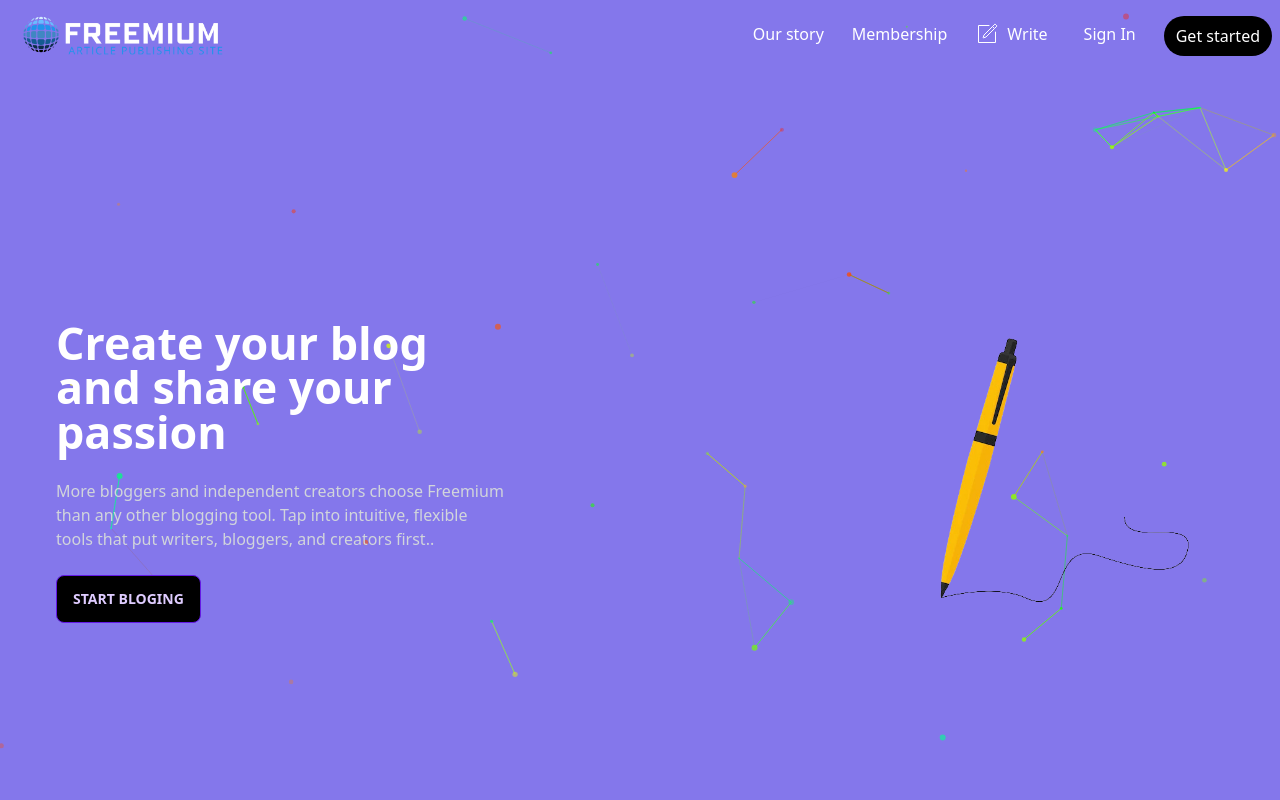
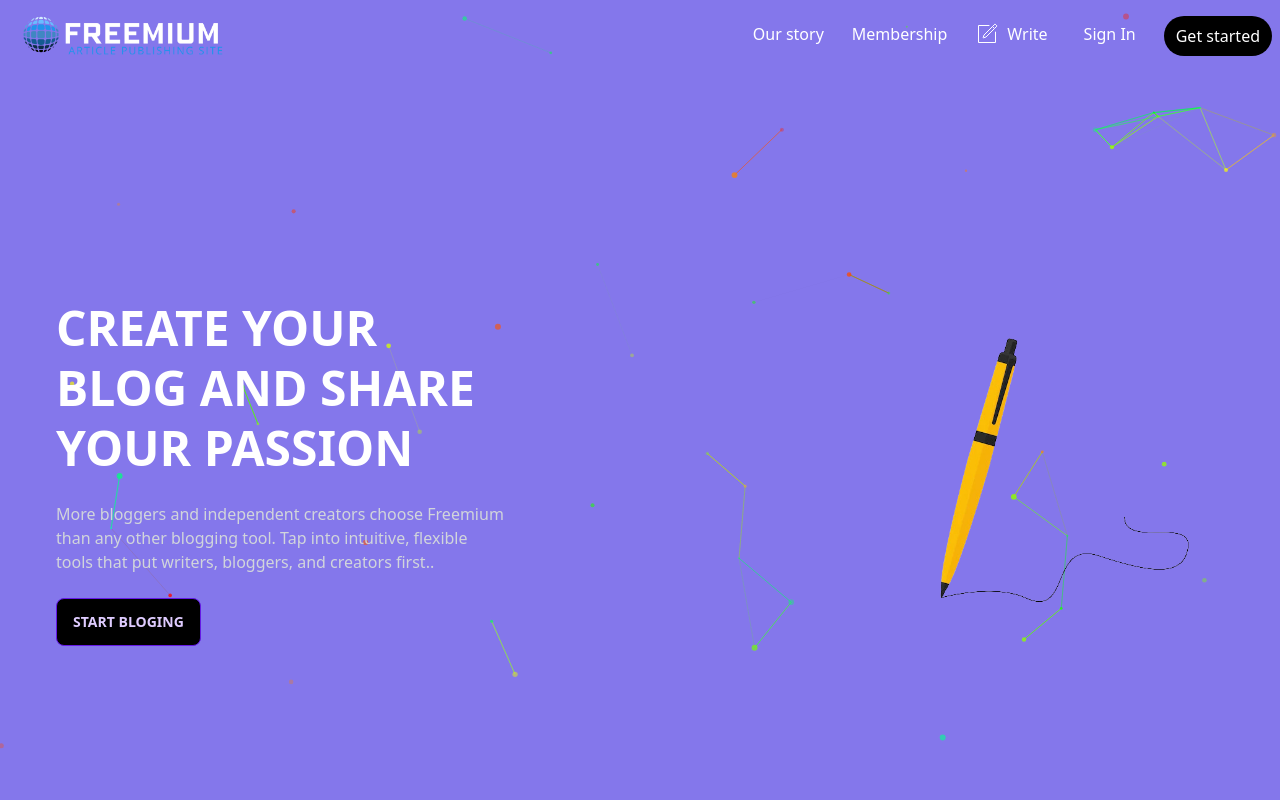
Before and after one commit to rakibulinux/FreeMium-Articles-Client, a React (Create React App) app: page / in a window 1280 px wide. Shown: the top 800 px of the page. Built offline with nearby package versions, Linux system fonts and the light colour scheme; no server answers.

Commit message:
change style

```diff
--- a/src/Pages/Home/Home/Home.js
+++ b/src/Pages/Home/Home/Home.js
@@ -29,7 +29,8 @@ const Home = () => {
           <div className=" w-30 mx-auto">
           <button className="btn btn-wide">Get unlimited access</button>
 
-          <SideCategory></SideCategory>
+         <p>category</p>
+
           </div>
           </div>
         </div>
--- a/src/Pages/Home/HomeHadBanar.js
+++ b/src/Pages/Home/HomeHadBanar.js
@@ -10,9 +10,9 @@ const HomeHadBanar = () => {
            <div className="hero min-h-screen justify-start px-10 mt-14 lg:mt-0">
             <div className="hero-content">
               <div className="max-w-md">
-                <h1 className="text-5xl font-bold text-white" style={{fontSize:'2.8rem'}}>Create your blog and share your passion</h1>
+                <h1 className="text-5xl font-bold text-white uppercase leading-tight">Create your blog and share your passion</h1>
                 <p className="py-6 text-gray-300">More bloggers and independent creators choose Freemium than any other blogging tool. Tap into intuitive, flexible tools that put writers, bloggers, and creators first..</p>
-                <button className="btn btn-primary bg-black hover:rotate-6"> Start bloging</button>
+                <button className="btn btn-primary bg-black"> Start bloging</button>
               </div>
   </div>
 </div>
--- a/src/Pages/Shared/Navbar/Navbar.js
+++ b/src/Pages/Shared/Navbar/Navbar.js
@@ -141,7 +141,7 @@ const Navbar = () => {
             </div>
             <div className="flex gap-2">
               <NavLink to="/" className="text-2xl font-medium">
-               <img className="w-2" src={whiteScreen} alt="" />
+               <img className="w-56" src={whiteScreen} alt="" />
               </NavLink>
               <form className="sm:hidden md:block">
                 <div className="relative text-gray-600 focus-within:text-gray-400">
```
